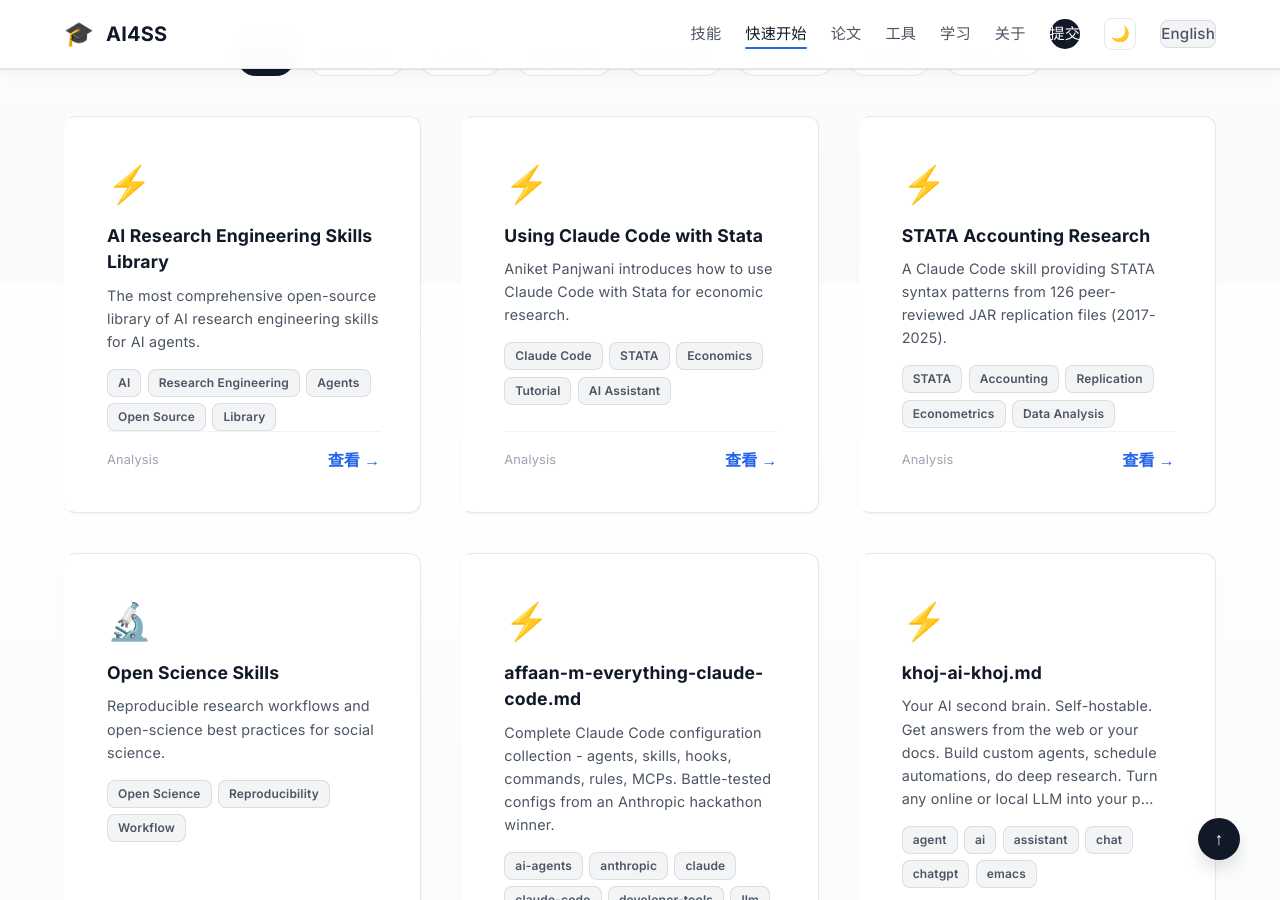
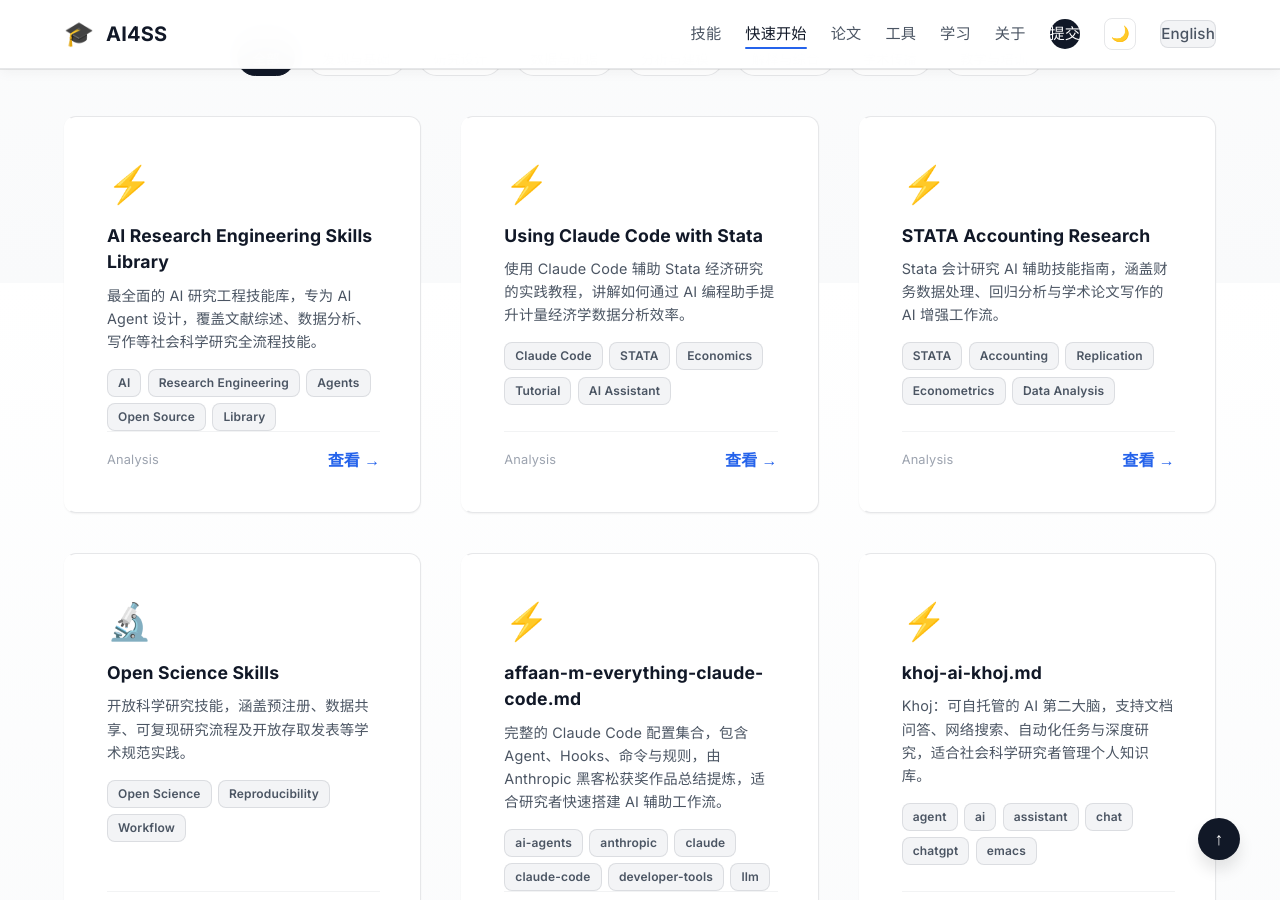
Before and after one commit to mamingsuper/Skills4SocialScience, a Jekyll site: the page built from zh/index.html, in a window 1280 px wide and 900 px high, scrolled down 2417 px. Built offline with Jekyll 4.4.1, drawn with Linux system fonts in a browser that asks for light colours; some of the changed text lies outside the part shown.

Commit message:
fix: render zh_description for skills/papers + fix skill title blank
## zh/index.html
- Skills: item.name | default: item.title (修复auto-collected技能标题空白)
- Skills: item.zh_description | default: item.description (显示中文简介)
- Papers: item.zh_description | default: item.description (显示中文简介)

## index.html (英文版)
- Skills: item.name | default: item.title (同步修复标题空白)

```diff
--- a/index.html
+++ b/index.html
@@ -207,7 +207,7 @@
                     <article class="skill-card reveal"
                         data-category="{{ item.category | default: item.workflow_stage | slugify }}">
                         <span class="skill-icon">{{ item.icon | default: "⚡" }}</span>
-                        <h3 class="skill-title">{{ item.name }}</h3>
+                        <h3 class="skill-title">{{ item.name | default: item.title }}</h3>
                         <p class="skill-description">{{ item.description }}</p>
                         <div class="skill-tags">
                             {% for tag in item.tags %}
--- a/zh/index.html
+++ b/zh/index.html
@@ -224,8 +224,8 @@
                 <article class="skill-card"
                     data-category="{{ item.category | default: item.workflow_stage | slugify }}">
                     <span class="skill-icon">{{ item.icon | default: "⚡" }}</span>
-                    <h3 class="skill-title">{{ item.name }}</h3>
-                    <p class="skill-description">{{ item.description }}</p>
+                    <h3 class="skill-title">{{ item.name | default: item.title }}</h3>
+                    <p class="skill-description">{{ item.zh_description | default: item.description }}</p>
                     <div class="skill-tags">
                         {% for tag in item.tags %}
                         <span class="tag">{{ tag }}</span>
@@ -262,7 +262,7 @@
                     data-category="{{ item.category | default: 'general' | slugify }}">
                     <span class="skill-icon">📄</span>
                     <h3 class="skill-title">{{ item.title }}</h3>
-                    <p class="skill-description">{{ item.description }}</p>
+                    <p class="skill-description">{{ item.zh_description | default: item.description }}</p>
                     <div class="skill-tags">
                         <span class="tag">{{ category_meta.zh | default: item.category | default: "综合" }}</span>
                     </div>
```
